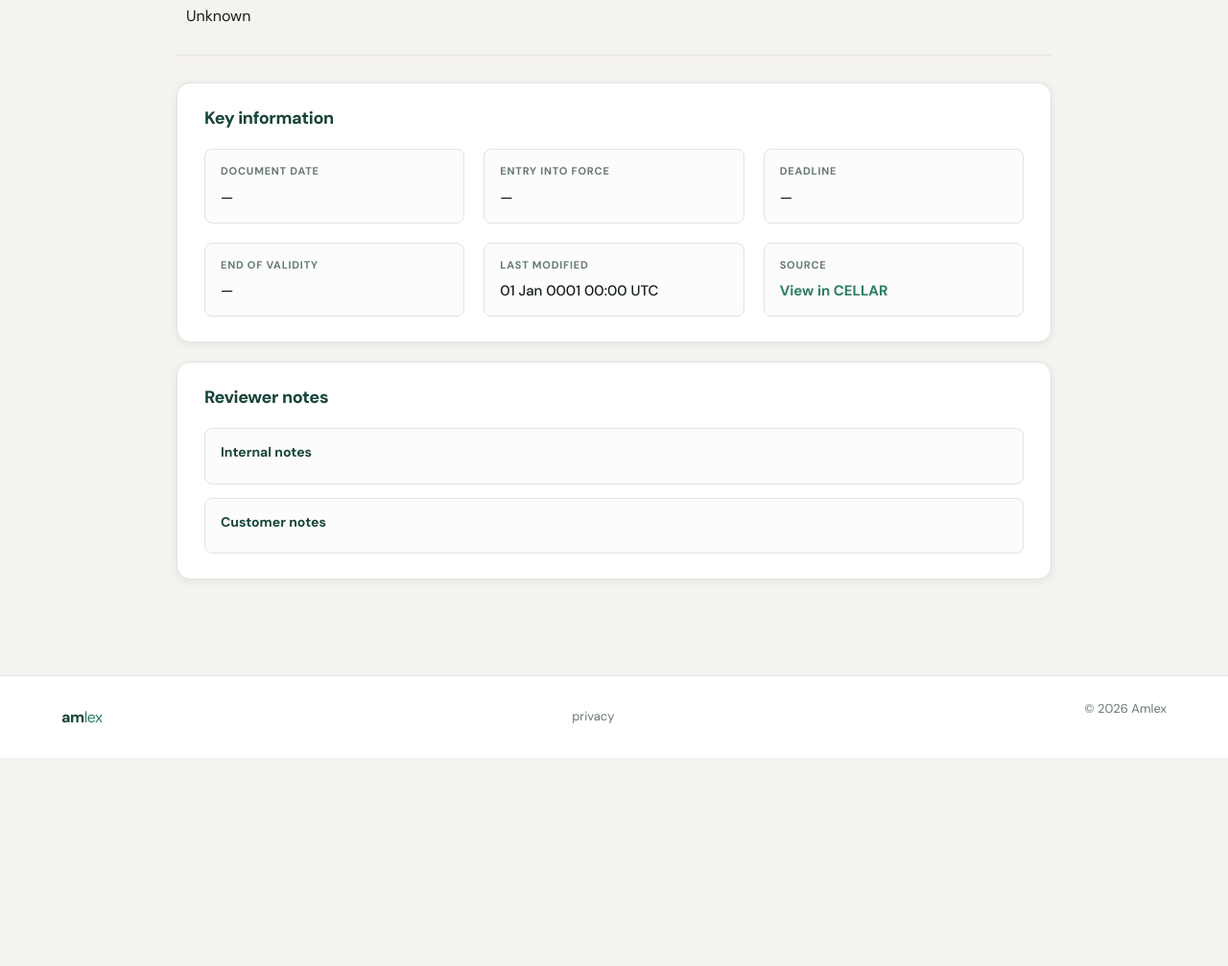
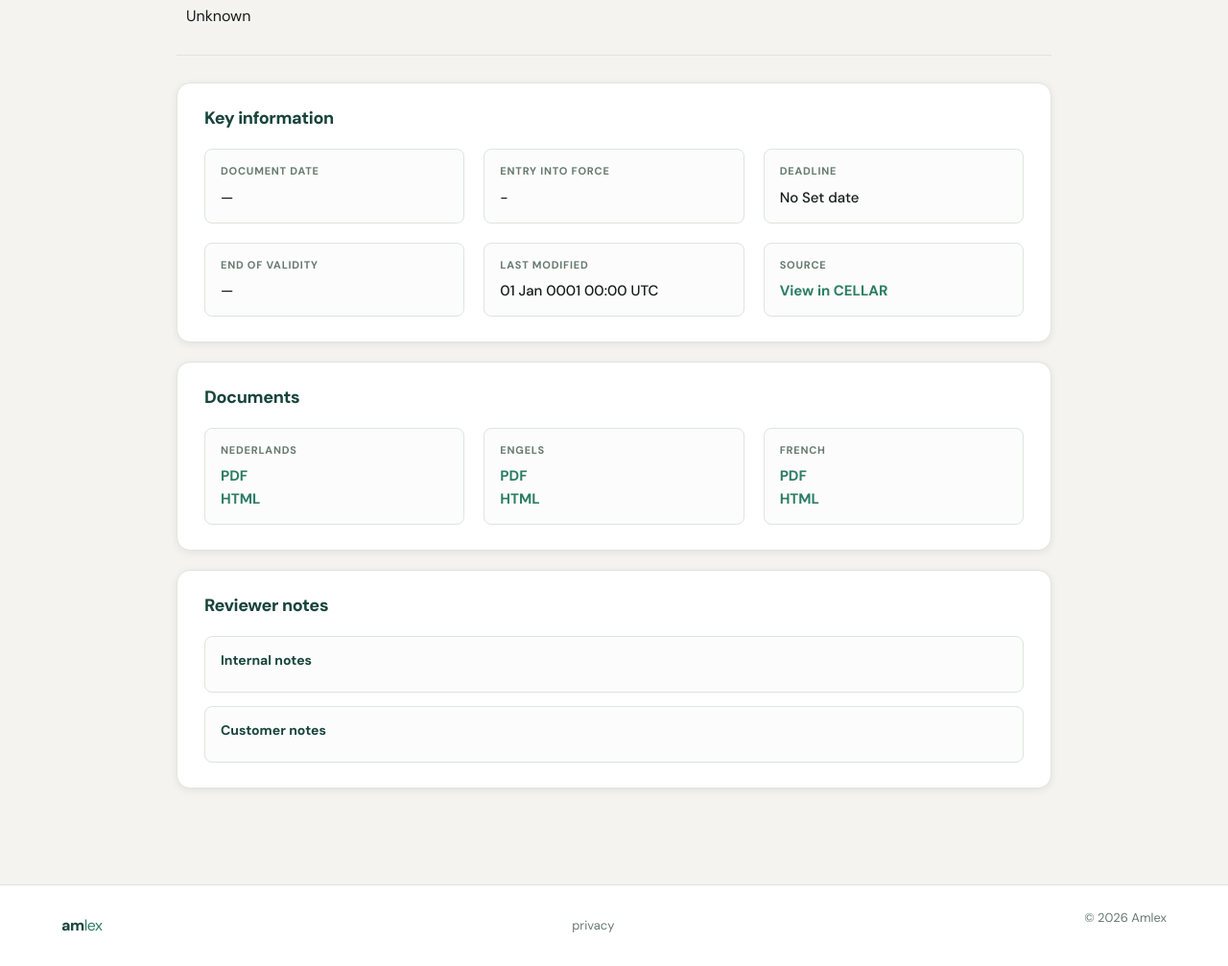
Before and after one commit to VanhoenackerThibault/Amlex, an ASP.NET Core app: template Amlex.Mvc/Views/Home/LegalActDetails.cshtml in a window 1280 px wide. Shown: the part 258-1265 px from the top of the page at 96% size. Before the commit the page ends 1048 px from the top, so only its background shows below. Run offline with ASP.NET Core 8, Linux system fonts and the light colour scheme; the template is opened without the code that fills it, so the values that code supplies are empty; style sheets or scripts are compiled from the project's sources.

Commit message:
Improve legal act listings and document links
Hide corrigenda from the latest-acts list, simplify its columns, and add Dutch, English, and French PDF/HTML links to act details. Includes notes on legal acts.

```diff
--- a/Amlex.Interfaces/Services/ILegalActService.cs
+++ b/Amlex.Interfaces/Services/ILegalActService.cs
@@ -7,7 +7,7 @@ namespace Amlex.Interfaces.Services
     {
         public Task CreateLegalActsAsync(List<LegalAct> legalActs);
 
-        public Task<List<LegalAct>> GetLegalActsAsync(int take = int.MaxValue);
+        public Task<List<LegalAct>> GetLegalActsAsync(int take = int.MaxValue, string excludedType = "");
 
         public Task<List<LegalAct>> GetLegalActsByListCelexAsync(List<string> celexes);
 
--- a/Amlex.Mvc/Controllers/HomeController.cs
+++ b/Amlex.Mvc/Controllers/HomeController.cs
@@ -13,7 +13,7 @@ namespace Amlex.Mvc.Controllers
         [Authorize]
         public async Task<IActionResult> Index()
         {
-            ViewBag.Acts = await legalActService.GetLegalActsAsync(100);
+            ViewBag.Acts = await legalActService.GetLegalActsAsync(100, "CORRIGENDUM");
             ViewBag.EuroVocCodes = await euroVocCodesService.GetEuroVocCodesAsync();
             return View();
         }
--- a/Amlex.Mvc/Views/Home/LegalActDetails.cshtml
+++ b/Amlex.Mvc/Views/Home/LegalActDetails.cshtml
@@ -76,14 +76,14 @@
                 <div>
                     <dt>Entry into force</dt>
                     <dd>
-                        @(Model.EntryIntoForce?.ToString("dd MMM yyyy") ?? "—")
+                        @(Model.EntryIntoForce?.ToString("dd MMM yyyy") ?? "-")
                     </dd>
                 </div>
 
                 <div>
                     <dt>Deadline</dt>
                     <dd>
-                        @(Model.Deadline?.ToString("dd MMM yyyy") ?? "—")
+                        @(Model.Deadline?.ToString("dd MMM yyyy") ?? "No Set date")
                     </dd>
                 </div>
 
@@ -110,6 +110,48 @@
                            rel="noopener">
                             View in CELLAR
                         </a>
+                    </dd>
+                </div>
+            </dl>
+        </section>
+
+        <section class="amx-details-card">
+            <h2>Documents</h2>
+
+            <dl class="amx-details-grid">
+                <div>
+                    <dt>Nederlands</dt>
+                    <dd>
+						<div>
+                            <a class="amx-link" href="@($"https://eur-lex.europa.eu/legal-content/NL/TXT/PDF/?uri=CELEX:{Model.Celex}")" target="_blank" rel="noopener">PDF</a>
+                        </div>
+                        <div>
+                            <a class="amx-link" href="@($"https://eur-lex.europa.eu/legal-content/NL/TXT/HTML/?uri=CELEX:{Model.Celex}")" target="_blank" rel="noopener">HTML</a>
+                        </div>
+                    </dd>
+                </div>
+
+                <div>
+                    <dt>Engels</dt>
+                    <dd>
+                        <div>
+                            <a class="amx-link" href="@($"https://eur-lex.europa.eu/legal-content/EN/TXT/PDF/?uri=CELEX:{Model.Celex}")" target="_blank" rel="noopener">PDF</a>
+                        </div>
+                        <div>
+                            <a class="amx-link" href="@($"https://eur-lex.europa.eu/legal-content/EN/TXT/HTML/?uri=CELEX:{Model.Celex}")" target="_blank" rel="noopener">HTML</a>
+                        </div>
+                    </dd>
+                </div>
+
+                <div>
+                    <dt>French</dt>
+                    <dd>
+                        <div>
+                            <a class="amx-link" href="@($"https://eur-lex.europa.eu/legal-content/FR/TXT/PDF/?uri=CELEX:{Model.Celex}")" target="_blank" rel="noopener">PDF</a>
+                        </div>
+                        <div>
+                            <a class="amx-link" href="@($"https://eur-lex.europa.eu/legal-content/FR/TXT/HTML/?uri=CELEX:{Model.Celex}")" target="_blank" rel="noopener">HTML</a>
+                        </div>
                     </dd>
                 </div>
             </dl>
@@ -162,7 +204,7 @@
                             out var sectionName);
 
                         <span class="amx-tag">
-                            @(hasSection ? sectionName : topic.EuroVocCode)
+                            @(hasSection ? sectionName : topic.EuroVocCode),
                         </span>
                     }
                 </div>
--- a/Amlex.Mvc/wwwroot/css/home.css
+++ b/Amlex.Mvc/wwwroot/css/home.css
@@ -474,7 +474,7 @@
 
 /* Title column */
 .amx-act-title {
-    max-width: 420px;
+    max-width: 700px;
     color: var(--ink);
     font-weight: 500;
     line-height: 1.4;
@@ -550,7 +550,7 @@
 
 /* Modified column */
 .amx-modified {
-    color: var(--ash);
+    color: var(--ink);
     font-size: .875rem;
     white-space: nowrap;
 }
--- a/Amlex.Repository/Seeders/DatabaseSeeder.cs
+++ b/Amlex.Repository/Seeders/DatabaseSeeder.cs
@@ -24,10 +24,6 @@ namespace Amlex.Repository.Seeders
                 }
             }
 
-
-
-
-
         }
     }
 }
```
Also changed, not shown: Amlex.Mvc/Views/Home/Index.cshtml (+6 -9 lines), Amlex.Services/Database/LegalActService.cs (+9 -2 lines), 1 other file.
